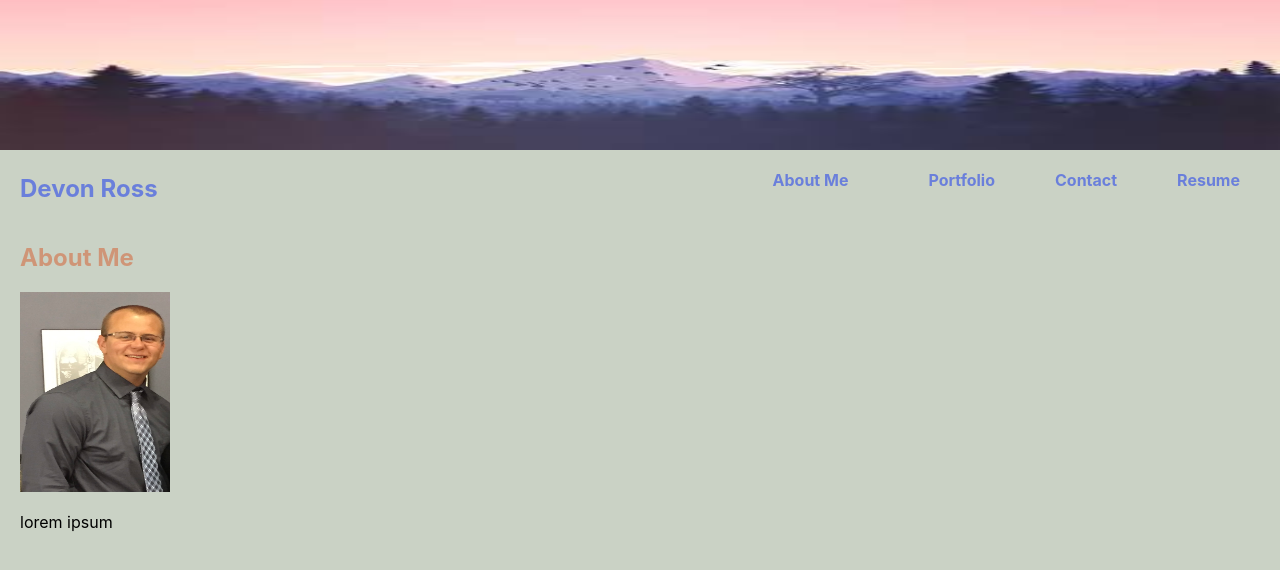
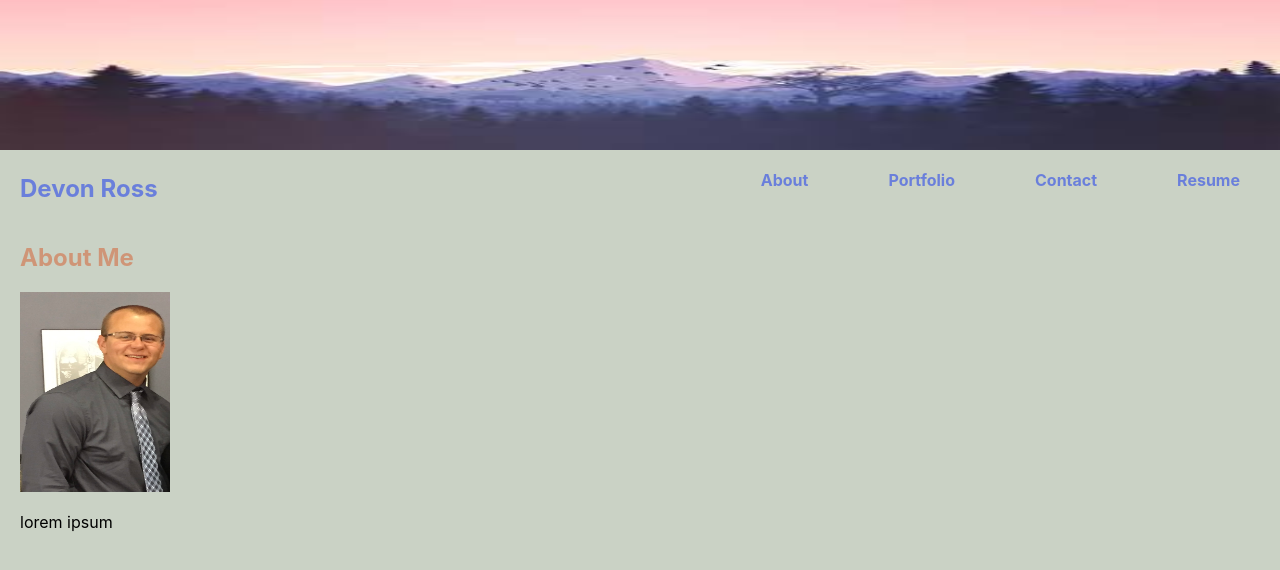
Before and after one commit to dr-50/ReactPortfolio, a React (Create React App) app in the folder portfolio/: page / in a window 1280 px wide. Shown: the top 570 px of the page. Built offline with nearby package versions, Linux system fonts and the light colour scheme.

Commit message:
page navigation included

```diff
--- a/portfolio/src/App.js
+++ b/portfolio/src/App.js
@@ -1,7 +1,8 @@
 import React, { useState } from 'react'
 import coverHeaderImage from "./assets/cover/cover-header-image.jpg"
-import About from './components/About'
-import Nav from './components/Nav'
+// import About from './components/About'
+import Nav from './components/pages/Nav'
+import PortfolioContainer from './components/PortfolioContainer'
 
 import './App.css';
 
@@ -9,9 +10,8 @@ function App() {
   return (
     <div>
       <img src={coverHeaderImage} className="my-2" style={{ width: "100%", height: "150px" }} alt="cover"/>
-      <Nav></Nav>
       <main>
-        <About></About>
+        <PortfolioContainer />
       </main>
     </div>
   )
--- a/portfolio/src/components/Nav/index.js
+++ /dev/null
@@ -1,34 +0,0 @@
-import React from 'react'
-
-function Nav() {
-
-    return (
-        <header>
-            <h2>
-                <a href="/">
-                <span>Devon Ross</span>
-                </a>
-            </h2>
-            <nav>
-                <ul className="flex-row">
-                    <li className="mx-2">
-                        <a href="#about">
-                            About Me
-                        </a>
-                    </li>
-                    <li className="mx-2">
-                        <a href="#portfolio">Portfolio</a>
-                    </li>
-                    <li>
-                        <span>Contact</span>
-                    </li>
-                    <li className="mx-2">
-                        <a href="#resume">Resume</a>
-                    </li>
-                </ul>
-            </nav>
-        </header>
-    )
-}
-
-export default Nav;
--- /dev/null
+++ b/portfolio/src/components/PortfolioContainer.js
@@ -0,0 +1,36 @@
+import React, { useState } from 'react';
+import Nav from "./pages/Nav";
+import About from './pages/About';
+import Contact from './pages/Contact';
+import Portfolio from './pages/Portfolio';
+import Resume from './pages/Resume';
+
+
+function PortfolioPage() {
+
+    const [currentPage, handlePageChange] = useState('About');
+
+    const renderPage = () => {
+        switch (currentPage) {
+            case 'Contact':
+                return <Contact />;
+            case 'Portfolio':
+                return <Portfolio />;
+            case 'Resume':
+                return <Resume />;
+            default:
+                return <About />;
+        }
+    }
+
+    return (
+        <div>
+            {
+                <Nav currentPage={currentPage} handlePageChange={handlePageChange} />
+            }
+            <div>{renderPage(currentPage)}</div>
+        </div>
+    )
+}
+
+export default PortfolioPage;
--- /dev/null
+++ b/portfolio/src/components/pages/Contact.js
@@ -0,0 +1,7 @@
+import React from 'react'
+function Contact(){
+    return (
+        <div>Contact Page</div>
+    )
+}
+export default Contact;
--- /dev/null
+++ b/portfolio/src/components/pages/Nav.js
@@ -0,0 +1,28 @@
+import React from 'react'
+
+function Nav(props) {
+    const tabs =['About', 'Portfolio', 'Contact', 'Resume']
+    return (
+        <header>
+            <h2>
+                <a href="/">
+                <span>Devon Ross</span>
+                </a>
+            </h2>
+            <nav>
+                <ul className="nav nav-tabs">
+                    {tabs.map(tab => (
+                        <li className="nav=item" key={tab}>
+                            <a href={'#' + tab.toLowerCase()}
+                            onClick={()=> props.handlePageChange(tab)}
+                            className={props.currentPage === tab ? 'nav-link active' : 'nav-link'}
+                        >{tab}</a>
+                        </li>
+                    ))}
+                </ul>
+            </nav>
+        </header>
+    )
+}
+
+export default Nav;
--- /dev/null
+++ b/portfolio/src/components/pages/Portfolio.js
@@ -0,0 +1,7 @@
+import React from 'react'
+function Portfolio(){
+    return (
+    <div>Portfolio Page</div>
+    )
+}
+export default Portfolio;
--- /dev/null
+++ b/portfolio/src/components/pages/Resume.js
@@ -0,0 +1,9 @@
+import React from 'react'
+
+function Resume(){
+    return (
+        <div>Resume Page</div>
+    )
+}
+
+export default Resume;
```
Also changed, not shown: portfolio/src/components/Contact/index.js (deleted), portfolio/src/components/Portfolio/index.js (deleted), portfolio/src/components/Resume/index.js (deleted), portfolio/src/components/pages/About.js (renamed from portfolio/src/components/About/index.js).
